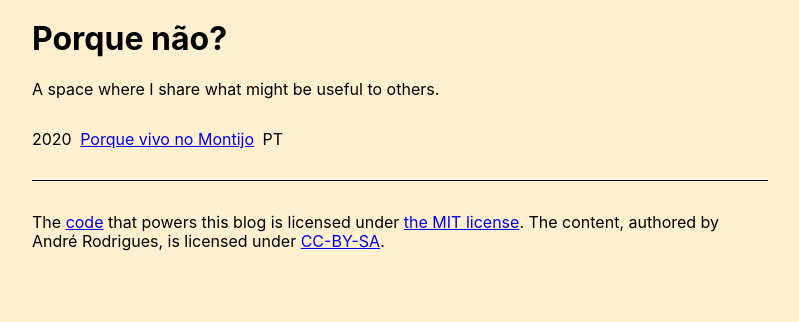
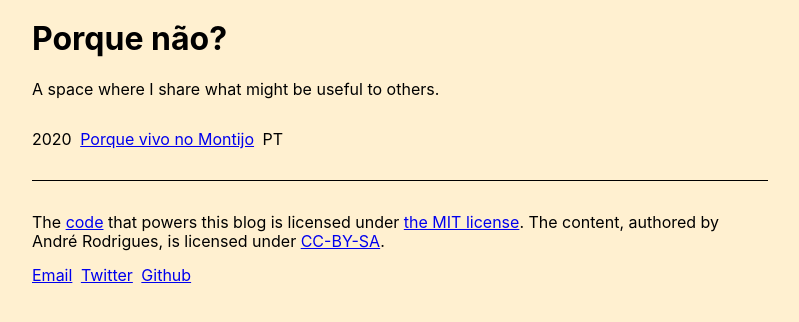
Before and after one commit to afpr252/blog, a Jekyll site: the page built from index.html, in a window 1280 px wide. Shown: the top 322 px of the page, without its empty margins (240-1039 px from the left). Built offline with Jekyll 4.4.1, drawn with Linux system fonts in a browser that asks for light colours.

Commit message:
Add contacts to footer

```diff
--- a/_layouts/default.html
+++ b/_layouts/default.html
@@ -21,6 +21,12 @@
         The <a href="https://github.com/fury252/blog">code</a> that powers this blog is licensed under <a href="https://opensource.org/licenses/MIT">the MIT license</a>.
         The content, authored by {{ site.author | split: " " | join: "&nbsp;" }}, is licensed under <a href="https://creativecommons.org/licenses/by-sa/4.0/">CC-BY-SA</a>.
       </p>
+
+      <p>
+        <a href="mailto:fury252@gmail.com">Email</a>
+        <a href="https://twitter.com/fury252" class="pl1">Twitter</a>
+        <a href="https://github.com/fury252" class="pl1">Github</a>
+      </p>
     </footer>
   </body>
 </html>
```
